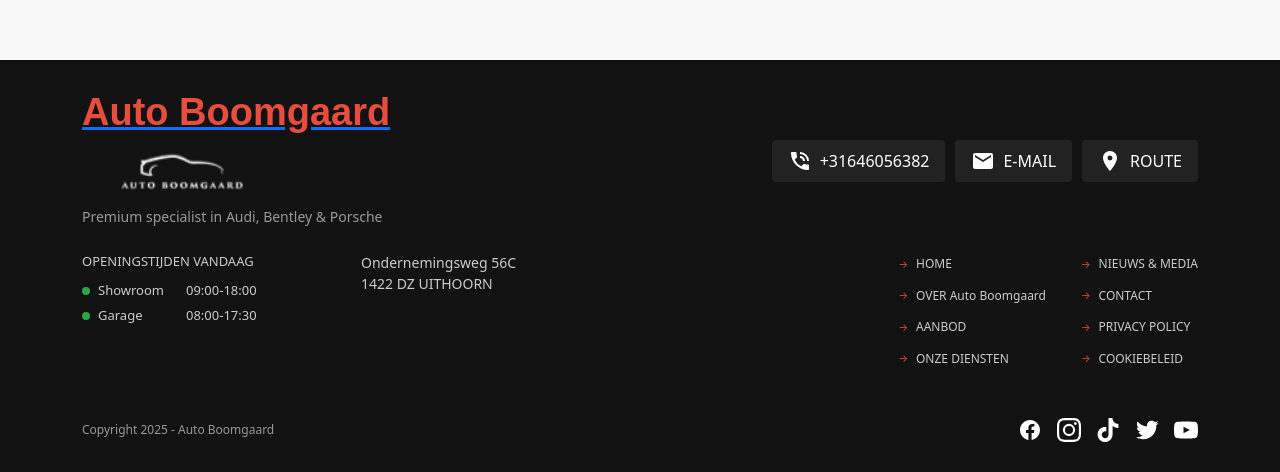
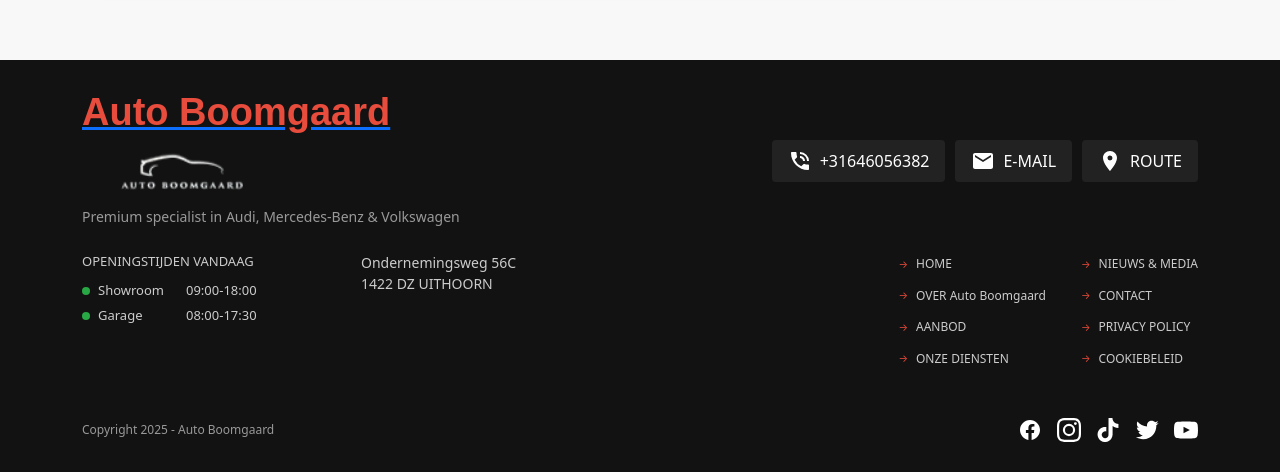
Before and after one commit to OmarNassar1127/auto-boomgaard, a React (Create React App) app: page /contact in a window 1280 px wide. Shown: the part 1647-2119 px from the top of the page. Built offline with nearby package versions, Linux system fonts and the light colour scheme; a small style sheet from the web is missing.

Commit message:
some last minute fixes

```diff
--- a/public/index.html
+++ b/public/index.html
@@ -8,11 +8,11 @@
     <meta name="theme-color" content="#ffffff" />
     <meta
       name="description"
-      content="Al 40 jaar toonaangevend in exclusieve auto's. Bekijk onze Audi, Bentley & Porsche occasions met lage km-stand én fabrieksgarantie. Kom langs en ervaar."
+      content="Al 40 jaar toonaangevend in exclusieve auto's. Bekijk onze Audi, Mercedes & Volkswagen occasions met lage km-stand én fabrieksgarantie. Kom langs en ervaar."
     />
     <link rel="apple-touch-icon" href="%PUBLIC_URL%/logo192.png" />
     <link rel="manifest" href="%PUBLIC_URL%/manifest.json" />
-    <title>Exclusieve occasions Audi, Bentley &amp; Porsche | Auto Boomgaard</title>
+    <title>Exclusieve occasions Audi, Mercedes &amp; Volkswagen | Auto Boomgaard</title>
     <!-- Fast Fonts -->
     <link rel="stylesheet" href="//fast.fonts.net/cssapi/55b6bcad-e25f-4a69-9048-d97d165a1b74.css" media="nope" onload="this.media='all'" />
     <!-- Google Fonts - Premium Typefaces -->
--- a/src/components/Footer/Footer.js
+++ b/src/components/Footer/Footer.js
@@ -76,8 +76,8 @@
               Premium specialist in{" "}
               <span>
                 <a href="/aanbod/audi/">Audi</a>,{" "}
-                <a href="/aanbod/bentley/">Bentley</a> &amp;{" "}
-                <a href="/aanbod/porsche/">Porsche</a>
+                <a href="/aanbod/mercedes/">Mercedes-Benz</a> &amp;{" "}
+                <a href="/aanbod/volkswagen/">Volkswagen</a>
               </span>
             </p>
           </div>
--- a/src/components/Home/HeroSection.js
+++ b/src/components/Home/HeroSection.js
@@ -109,7 +109,7 @@
           <div className="hero-content">
             <div className="item text">
               <h1>Premium specialist in <span className="dp-block-tablet-m">
-                Audi, Bentley en Porsche
+                Audi, Mercedes en Volkswagen
               </span></h1>
               <p>
                 <a className="btn btn-no-border btn-light link-with-icon" href="/aanbod/">
```
